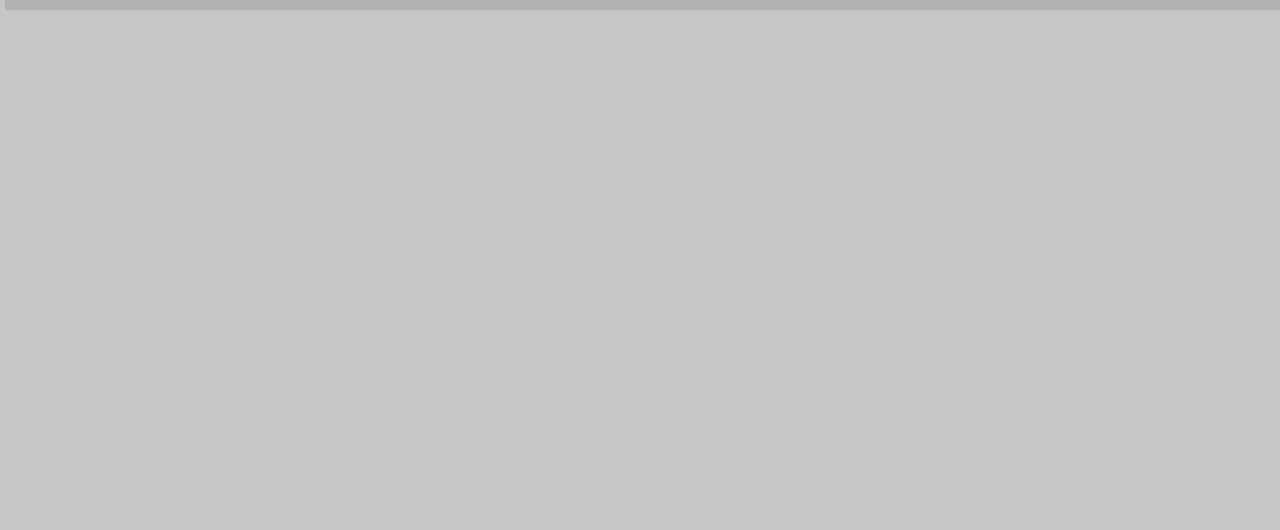
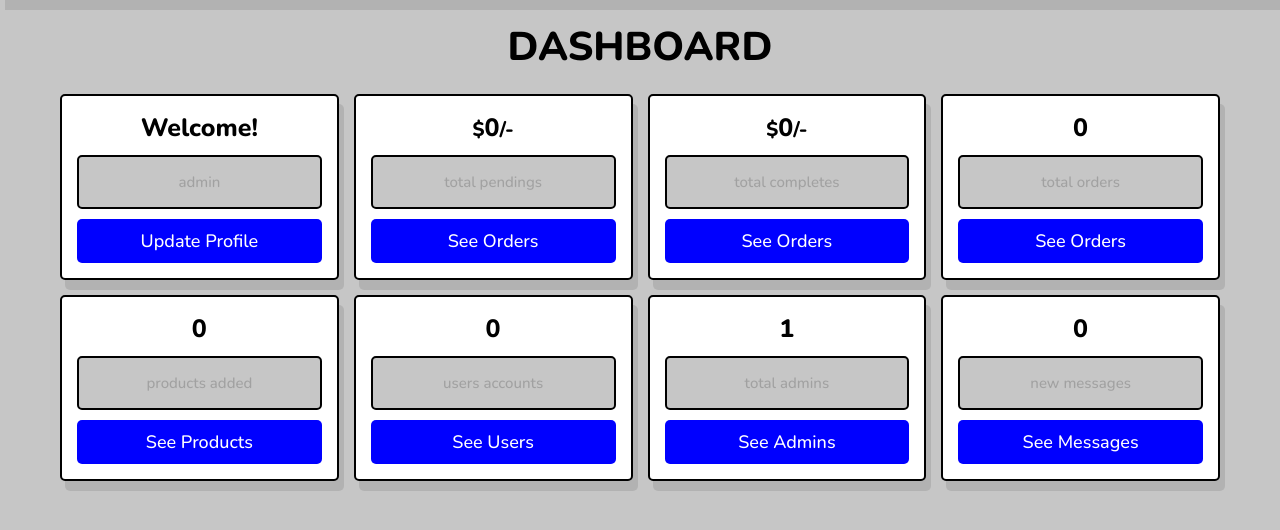
Before and after one commit to PranisHlama/Project-2.0, a PHP site: page /admin/dashboard.php in a window 1280 px wide. Shown: the part 74-604 px from the top of the page. Run offline with PHP 8.4, Linux system fonts and the light colour scheme; a user stored in the database is signed in; data comes from the database, SQL or seed files in the repository; data that the repository does not hold is empty.

Commit message:
admin header and admin dashboard

```diff
--- a/admin/dashboard.php
+++ b/admin/dashboard.php
@@ -19,6 +19,7 @@ if(!isset($admin_id)){
     <meta name="viewport" content="width=device-width, initial-scale=1.0">
     <title>Dashboard</title>
     <link rel="stylesheet" href="https://cdnjs.cloudflare.com/ajax/libs/font-awesome/6.4.2/css/all.min.css">
+
     <link rel="stylesheet" href="../css/admin_style.css">
 </head>
 <body>
@@ -28,8 +29,104 @@ if(!isset($admin_id)){
 <?php include '../components/admin_header.php'; ?>
 
 
+<!-- admin dashboard section starts -->
+<section class="dashboard">
 
+    <h1 class="heading">Dashboard</h1>
+    <div class="box-container">
+    <div class="box">
+            <h3>Welcome!</h3>
+            <p><?= $fetch_profile['name']; ?></p>
+            <a href="update_profile.php" class="btn">update profile</a>
+    </div>
+<!-- Total Pendings -->
+    <div class="box">
+        <?php
+            $total_pendings = 0;
+            $select_pendings = $conn->prepare("SELECT * FROM `orders` WHERE payment_status = ?");
+            $select_pendings->execute(['pending']);
+            while($fetch_pendings = $select_pendings->fetch(PDO::FETCH_ASSOC)){
+                $total_pendings += $fetch_pendings['total_price'];
+            }
+        ?>
+        <h3><span>$</span><?= $total_pendings; ?><span>/-</span></h3>
+        <p>total pendings</p>
+        <a href="placed_orders.php" class="btn">see orders</a>
+    </div>
+<!-- Total compltes -->
+    <div class="box">
+        <?php
+            $total_completes = 0;
+            $select_completes = $conn->prepare("SELECT * FROM `orders` WHERE payment_status = ?");
+            $select_completes->execute(['completed']);
+            while($fetch_completes = $select_completes->fetch(PDO::FETCH_ASSOC)){
+                $total_completes += $fetch_completes['total_price'];
+            }
+        ?>
+        <h3><span>$</span><?= $total_pendings; ?><span>/-</span></h3>
+        <p>total completes</p>
+        <a href="placed_orders.php" class="btn">see orders</a>
+    </div>
+<!-- Total orders -->
+    <div class="box">
+        <?php
+            $select_orders = $conn->prepare("SELECT * FROM `orders`");
+            $select_orders->execute();
+            $numbers_of_orders = $select_orders->rowCount();
+        ?>
+        <h3><?= $numbers_of_orders; ?></h3>
+        <p>total orders</p>
+        <a href="placed_orders.php" class="btn">see orders</a>
+    </div>
+<!-- Products added -->
+    <div class="box">
+        <?php
+            $select_products = $conn->prepare("SELECT * FROM `products`");
+            $select_products->execute();
+            $numbers_of_products = $select_products->rowCount();
+        ?>
+        <h3><?= $numbers_of_products; ?></h3>
+        <p>products added</p>
+        <a href="products.php" class="btn">see products</a>
+    </div>
+<!-- users -->
+    <div class="box">
+        <?php
+            $select_users = $conn->prepare("SELECT * FROM `users`");
+            $select_users->execute();
+            $numbers_of_users = $select_users->rowCount();
+        ?>
+        <h3><?= $numbers_of_users; ?></h3>
+        <p>users accounts</p>
+        <a href="users_accounts.php" class="btn">see users</a>
+    </div>
+  <!-- Total admins -->
+    <div class="box">
+        <?php
+            $select_admins = $conn->prepare("SELECT * FROM `admins`");
+            $select_admins->execute();
+            $numbers_of_admins = $select_admins->rowCount();
+        ?>
+        <h3><?= $numbers_of_admins; ?></h3>
+        <p>total admins</p>
+        <a href="admins_accounts.php" class="btn">see admins</a>
+    </div>
 
+<!-- See messages -->
+    <div class="box">
+        <?php
+            $select_messages = $conn->prepare("SELECT * FROM `messages`");
+            $select_messages->execute();
+            $numbers_of_messages = $select_messages->rowCount();
+        ?>
+        <h3><?= $numbers_of_messages; ?></h3>
+        <p>new messages</p>
+        <a href="messages.php" class="btn">see messages</a>
+    </div>
+
+    </div>
+</section>
+<!-- admin dashboard section ends -->
 
 <!-- custom js file link -->
 <script src="../js/admin_script.js"></script>
--- a/css/admin_style.css
+++ b/css/admin_style.css
@@ -117,6 +117,15 @@ section {
     color: var(--black);
 }
 
+.heading{
+    text-align: center;
+    margin-bottom: 2rem;
+    text-transform: uppercase;
+    color: var(--black);
+    font-size: 4rem;
+    font-weight: bolder;
+}
+
 .form-container {
     display: flex;
     align-items: center;
@@ -241,12 +261,41 @@ section {
 }
 
 
+.dashboard .box-container{
+    display: grid;
+    grid-template-columns: repeat(auto-fit, minmax(27rem, 1fr));
+    gap:1.5rem; /* There shouldn't be space between the values */
+    align-items: flex-start;
+}
 
+.dashboard .box-container .box{
+    text-align: center;
+    background-color: var(--white);
+    border:var(--border);
+    box-shadow: var(--box-shadow);
+    border-radius: .5rem;
+    text-align: center;
+    padding: 1.5rem;
+}
 
+.dashboard .box-container .box h3{
+    font-size: 2.5rem;
+    color: var(--black);
+}
 
-
-
-
+.dashboard .box-container .box h3 span{
+    font-size: 2rem;
+}
+.dashboard .box-container .box p{
+    padding: 1.5rem;
+    border-radius: .5rem;
+    background-color: var(--light-bg);
+    border-radius: .5rem;
+    font-size: 1.5rem;
+    border: var(--border);
+    margin:1rem 0;
+    color: var(--light-color);
+}
 
 
 
--- a/js/admin_script.js
+++ b/js/admin_script.js
@@ -1,5 +1,23 @@
+//make the login div active with a condition
 let profile = document.querySelector('.header .flex .profile');
 
+//there are two profile and navbar, it means that when one is active other should be deactive
 document.querySelector('#user-btn').onclick = () =>{
-    profile.classList.toggle('active');
+   profile.classList.toggle('active');
+   navbar.classslist.remove('active');
 }
+
+
+// makes navbar come in drop down when the size of site is decreased
+let navbar = document.querySelector('.header .flex .navbar');
+
+document.querySelector('#menu-btn').onclick = () =>{
+   navbar.classList.toggle('active');
+   profile.classslist.remove('active');
+}
+
+window.onscroll = () =>{
+    profile.classslist.remove('active');
+    navbar.classslist.remove('active');
+
+}
```
Also changed, not shown: other parts of css/admin_style.css (+46 -2 lines).
